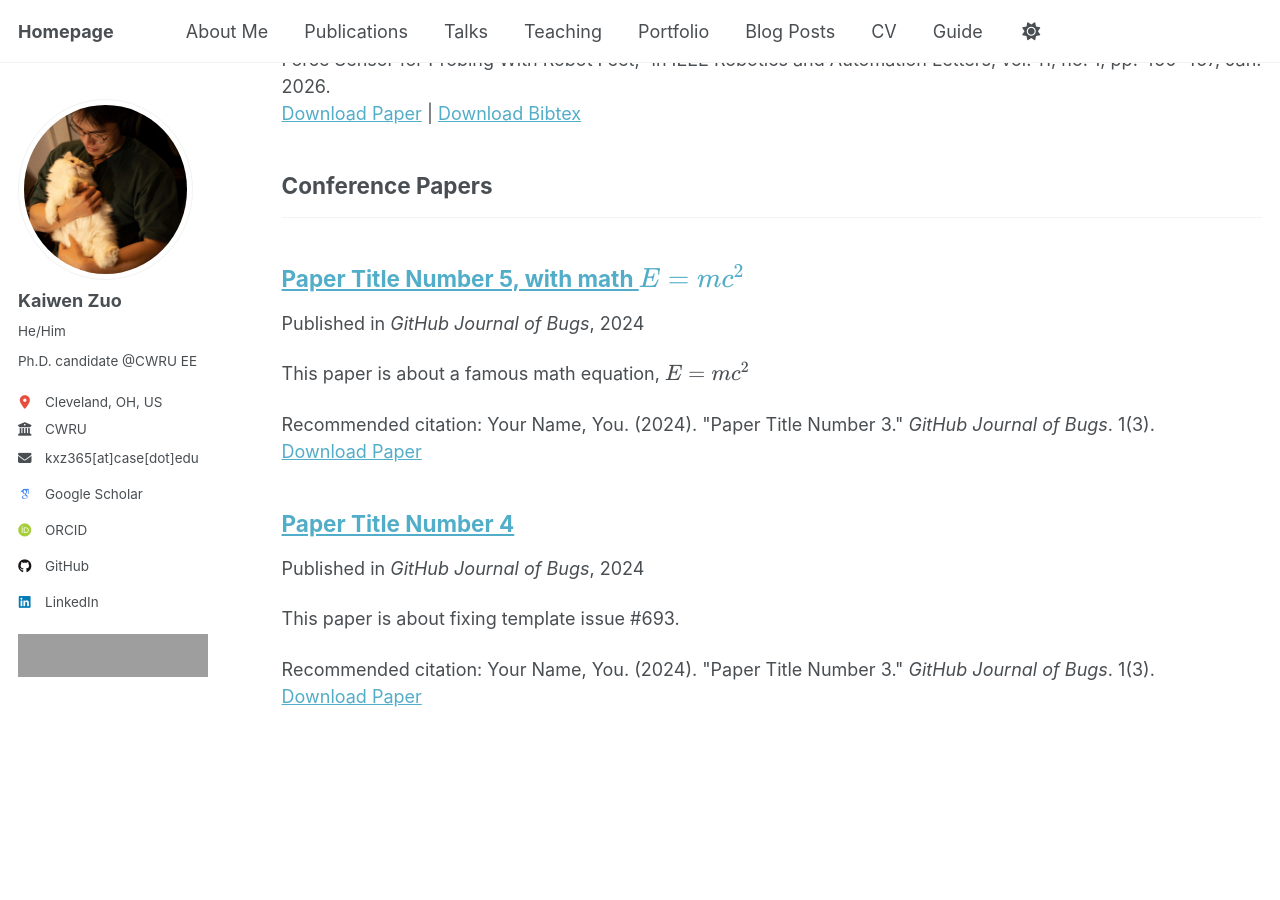
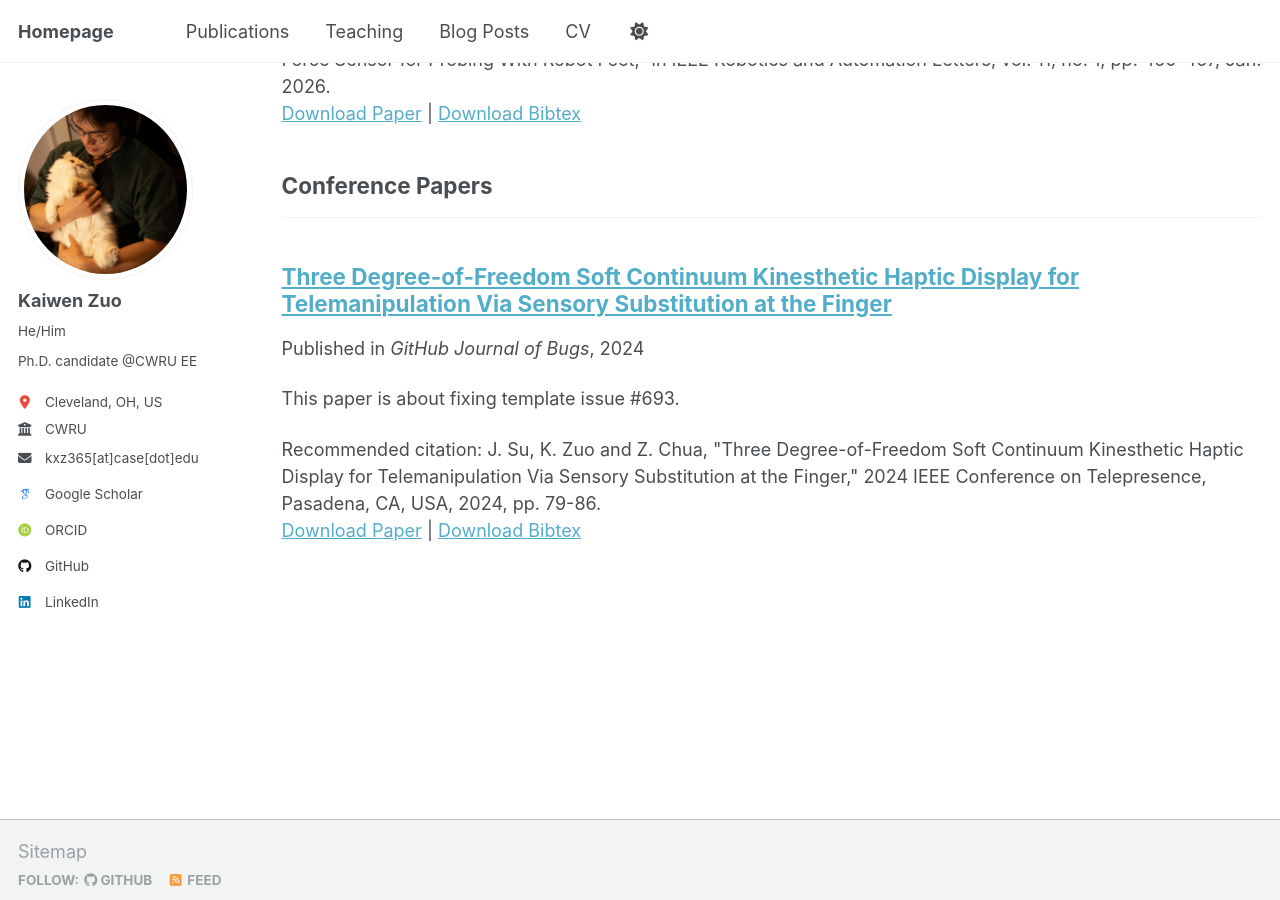
Before and after one commit to Cuberkk/Cuberkk.github.io, a Jekyll site: the page built from _pages/publications.html, in a window 1280 px wide and 900 px high, scrolled down 525 px. Built offline with Jekyll 4.4.1, drawn with Linux system fonts in a browser that asks for light colours; some web fonts are replaced; a script that is not in the unit is left out; grey boxes are pictures that could not be loaded.

Commit message:
Update Jiaji Su conference

```diff
--- a/_includes/author-profile.html
+++ b/_includes/author-profile.html
@@ -165,7 +165,7 @@
       {% if author.zhihu %}
       <li><a href="https://www.zhihu.com/people/{{ author.zhihu }}"><i class="fab fa-fw fa-zhihu icon-pad-right" aria-hidden="true"></i>Zhihu</a></li>
       {% endif %}
-      <li></li><a href="https://clustrmaps.com/site/1c94i"  title="ClustrMaps" target="_blank" rel="noopener noreferrer"><img src="//www.clustrmaps.com/map_v2.png?d=wc3BvUrOd-4JLPlbXmyevxQi5--Z7akdBkTjy8fa9B8&cl=ffffff" /></a></li>
+      <!-- <li></li><a href="https://clustrmaps.com/site/1c94i"  title="ClustrMaps" target="_blank" rel="noopener noreferrer"><img src="//www.clustrmaps.com/map_v2.png?d=wc3BvUrOd-4JLPlbXmyevxQi5--Z7akdBkTjy8fa9B8&cl=ffffff" /></a></li> -->
     </ul>
   </div>
 </div>
--- a/_publications/2025-06-08-paper-title-number-5.md
+++ /dev/null
@@ -1,13 +0,0 @@
----
-title: "Paper Title Number 5, with math $$E=mc^2$$"
-collection: publications
-category: conferences
-permalink: /publication/2024-02-17-paper-title-number-4
-excerpt: 'This paper is about a famous math equation, $$E=mc^2$$'
-date: 2024-02-17
-venue: 'GitHub Journal of Bugs'
-paperurl: 'http://academicpages.github.io/files/paper3.pdf'
-citation: 'Your Name, You. (2024). &quot;Paper Title Number 3.&quot; <i>GitHub Journal of Bugs</i>. 1(3).'
----
-
-Using [MathJax](https://www.mathjax.org/) in the description is supported - $$E=mc^2$$ - however, the use must be mindful that the default delimiters are `$$...$$` and `\\[...\\]` which differs from the `$...$` that is typically expected.
--- /dev/null
+++ b/_publications/JS_haptic_acutator.md
@@ -0,0 +1,14 @@
+---
+title: "Three Degree-of-Freedom Soft Continuum Kinesthetic Haptic Display for Telemanipulation Via Sensory Substitution at the Finger"
+collection: publications
+category: conferences
+permalink: /publication/JS_haptic_actuator
+excerpt: 'This paper is about fixing template issue #693.'
+date: 2024-11-16
+venue: 'GitHub Journal of Bugs'
+paperurl: 'http://Cuberkk.github.io/files/JS2024/Three_Degree-of-Freedom_Soft_Continuum_Kinesthetic_Haptic_Display_for_Telemanipulation_Via_Sensory_Substitution_at_the_Finger.pdf'
+bibtexurl: 'http://Cuberkk.github.io/files/JS2024/JS2024.bib'
+citation: 'J. Su, K. Zuo and Z. Chua, "Three Degree-of-Freedom Soft Continuum Kinesthetic Haptic Display for Telemanipulation Via Sensory Substitution at the Finger," 2024 IEEE Conference on Telepresence, Pasadena, CA, USA, 2024, pp. 79-86.'
+---
+
+Sensory substitution is an effective approach for displaying stable haptic feedback to a teleoperator under time delay. The finger is highly articulated, and can sense movement and force in many directions, making it a promising location for sensory substitution based on kinesthetic feedback. However, existing finger kinesthetic devices either provide only one-degree-of-freedom feedback, are bulky, or have low force output. Soft pneumatic actuators have high power density, making them suitable for realizing high force kinesthetic feedback in a compact form factor. We present a soft pneumatic handheld kinesthetic feedback device for the index finger that is controlled using a constant curvature kinematic model.
--- /dev/null
+++ b/files/JS2024/JS2024.bib
@@ -0,0 +1,10 @@
+@INPROCEEDINGS{10841502,
+  author={Su, Jiaji and Zuo, Kaiwen and Chua, Zonghe},
+  booktitle={2024 IEEE Conference on Telepresence},
+  title={Three Degree-of-Freedom Soft Continuum Kinesthetic Haptic Display for Telemanipulation Via Sensory Substitution at the Finger},
+  year={2024},
+  volume={},
+  number={},
+  pages={79-86},
+  keywords={Pneumatic actuators;Power system measurements;Teleoperators;Telepresence;Density measurement;Force;Force feedback;Fingers;Kinematics;Indexes},
+  doi={10.1109/Telepresence63209.2024.10841502}}
```
Also changed, not shown: _data/navigation.yml (+8 -8 lines), _publications/2024-02-17-paper-title-number-4.md (deleted, +0 -13 lines), 1 other file.
